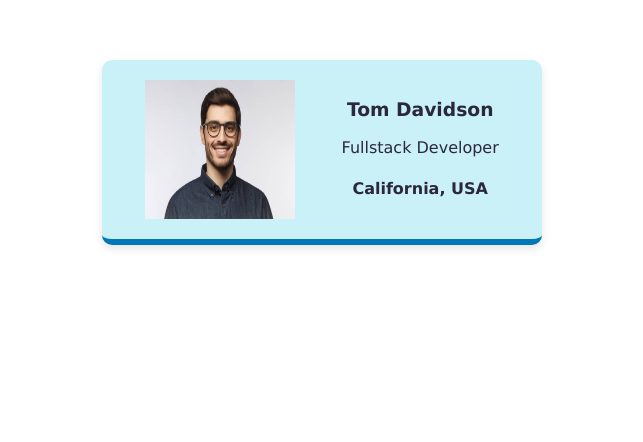
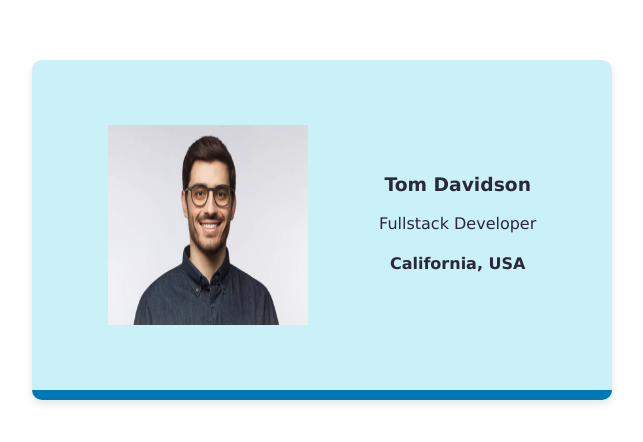
Before and after one commit to bibinpmichael/HTML-and-CSS-Simple-Business-Card, a plain HTML site: page index.html in a window 1280 px wide. Shown: the part 140-582 px from the top of the page, without its empty margins (318-961 px from the left). Drawn offline with Linux system fonts and the light colour scheme.

Commit message:
Update styles.css

```diff
--- a/styles.css
+++ b/styles.css
@@ -7,21 +7,24 @@ body {
 
 /* Styling the avatar image */
 .avatar {
-  width: 150px;
+  width: 200px;
+  height: 200px;
 }
 
 /* Styling the card container */
 .card {
-  width: 400px;
+  width: 500px;
+  height: 250px;
   margin: 0 auto;
-  padding: 20px;
+  padding: 40px;
   margin-top: 200px;
   display: flex;
   justify-content: space-around;
+  align-items: center;
   text-align: center;
   background: #caf0f8;
   color: #2b2839;
-  border-bottom: 6px solid #0077b6;
+  border-bottom: 10px solid #0077b6;
   border-radius: 10px;
   box-shadow: 0 4px 8px rgba(0, 0, 0, 0.1);
   transition: transform 0.3s, box-shadow 0.3s;
```
